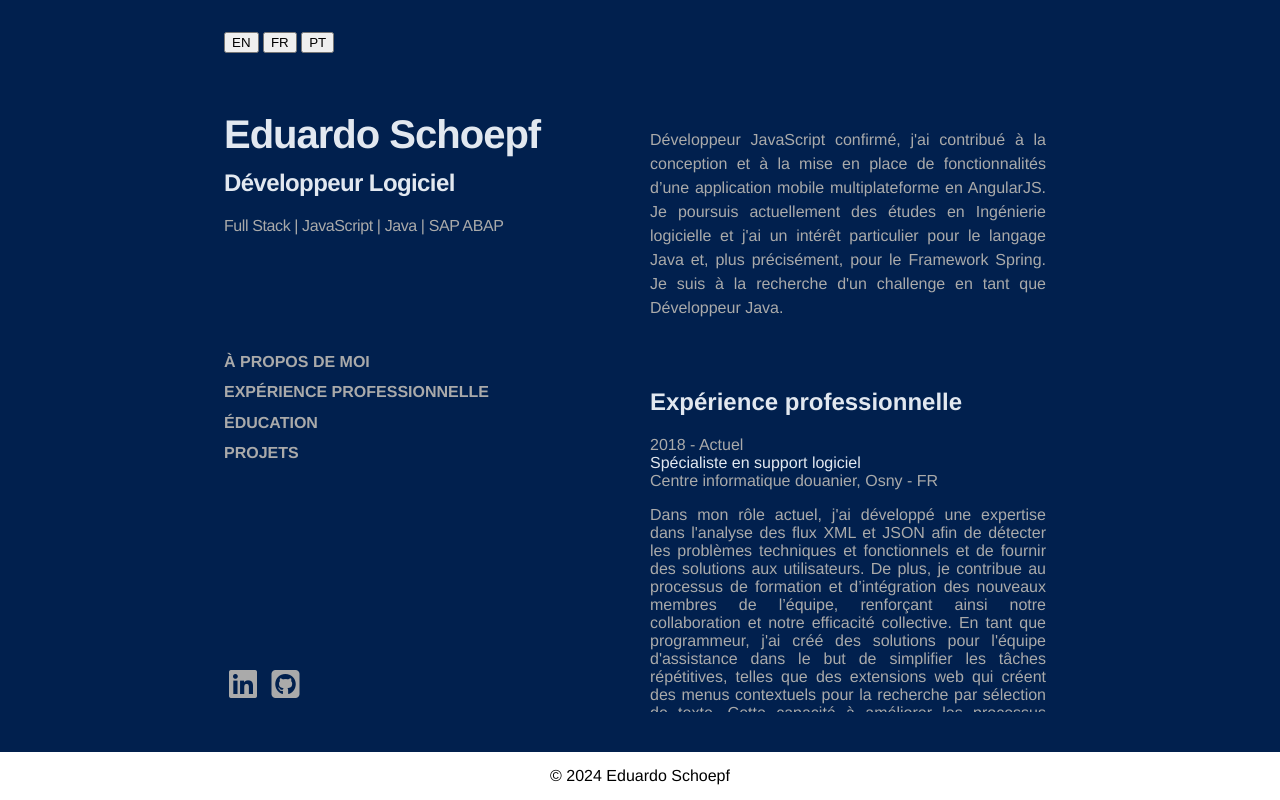
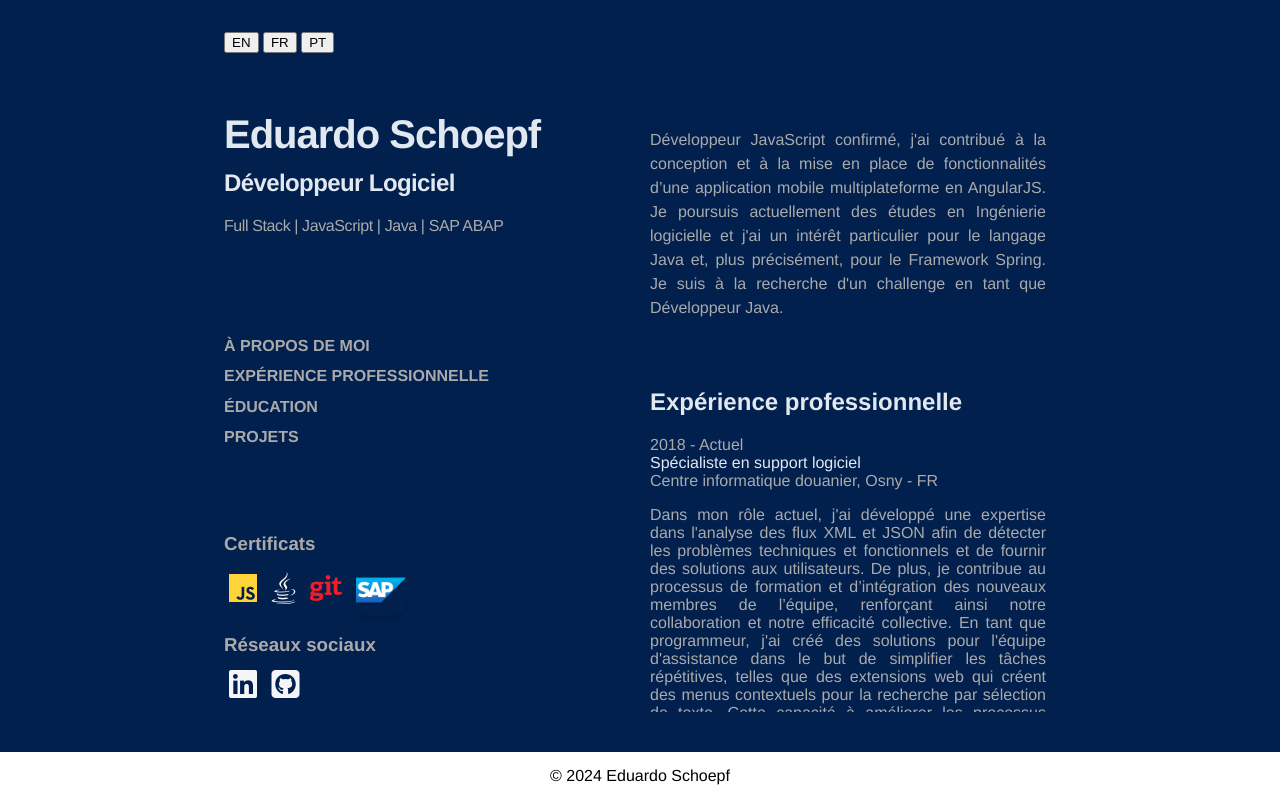
Before and after one commit to eduardoschoepf83/portofolio, a website: page index.html in a window 1280 px wide. Drawn offline with Linux system fonts and the light colour scheme.

Commit message:
ADD  certificates

```diff
--- a/index.html
+++ b/index.html
@@ -80,6 +80,23 @@
           <a id="navProjects" href="#projects">PROJECTS</a>
         </li>
       </ul>
+      <div id="certificateLinks">
+        <h3>Certificats</h3>
+        <div>
+          <a style="padding:5px" href="https://openclassrooms.com/fr/course-certificates/7772039092" target="_blank">
+            <i class="fa-brands fa-js fa-2xl" style="color: #FFD43B;"></i>
+          </a>
+          <a style="padding:5px" href="https://www.linkedin.com/learning/certificates/96d78831fcc0a542f2c4c8e6681ea8f43ab53bf082a701fb8ac66df5aab784ad?trk=share_certificate" target="_blank">
+            <i class="fa-brands fa-java fa-2xl" style="color: #fafafa;"></i>
+          </a>
+          <a style="padding:5px" href="https://www.linkedin.com/learning/certificates/a2bdb2c1e1fd8eacab78969a18ab807c532c2373036403fbe7091ff59eec4a9f?lipi=urn%3Ali%3Apage%3Ad_flagship3_profile_view_base%3BJ%2Fr1R3dcRlqF41MaEOrt%2Fg%3D%3D" target="_blank">
+            <i class="fa-brands fa-git fa-2xl" style="color: #f21c27;"></i>
+          </a>
+          <a style="padding:5px" href="https://www.udemy.com/certificate/UC-4a981841-5dda-4083-a614-8f22e59d8a34/" target="_blank">
+            <img src="img/sap_logo_icon.ico" style="height: 50px; vertical-align: middle;">
+          </a>
+        </div>
+      </div>
       <div id="socialMedias" class="links-container"></div>
     </nav>
 
--- a/src/main.ts
+++ b/src/main.ts
@@ -338,7 +338,7 @@ function addSocialMediaLinks(socialMedias: SocialMedia[]): void {
 
     // Check if the HTML element exists
     if (socialMediasHTML) {
-      let socialMediasConcat = '';
+      let socialMediasConcat = '<h3>Réseaux sociaux</h3>';
 
       // Iterate through each social media object in the array
       socialMedias.forEach(sm => {
@@ -348,7 +348,7 @@ function addSocialMediaLinks(socialMedias: SocialMedia[]): void {
         // Concatenate HTML string for each social media link
         socialMediasConcat += `
           <a href='${sm.link}' target='_blank'>
-            <i class='fa-brands ${iconName} fa-2xl'></i>
+            <i class='fa-brands ${iconName} fa-2xl' style='color: #F5F5F9'></i>
           </a>
         `;
       });
--- a/styles/nav.css
+++ b/styles/nav.css
@@ -1,6 +1,14 @@
 .nav-container {
     flex: 1;
     box-sizing: border-box;
+}
+
+#certificateLinks h3 {
+    margin: 0;
+}
+
+#socialMedias h3 {
+    margin: 0 0 20px 0;
 }
 
 .personal-info {
@@ -20,7 +28,7 @@ h1 {
 }
 
 .nav-btns {
-    padding: 6rem 0;
+    padding: 5rem 0;
 }
 
 .nav-item {
```
Also changed, not shown: dist/main.js, img/sap_logo_icon.ico (added).
